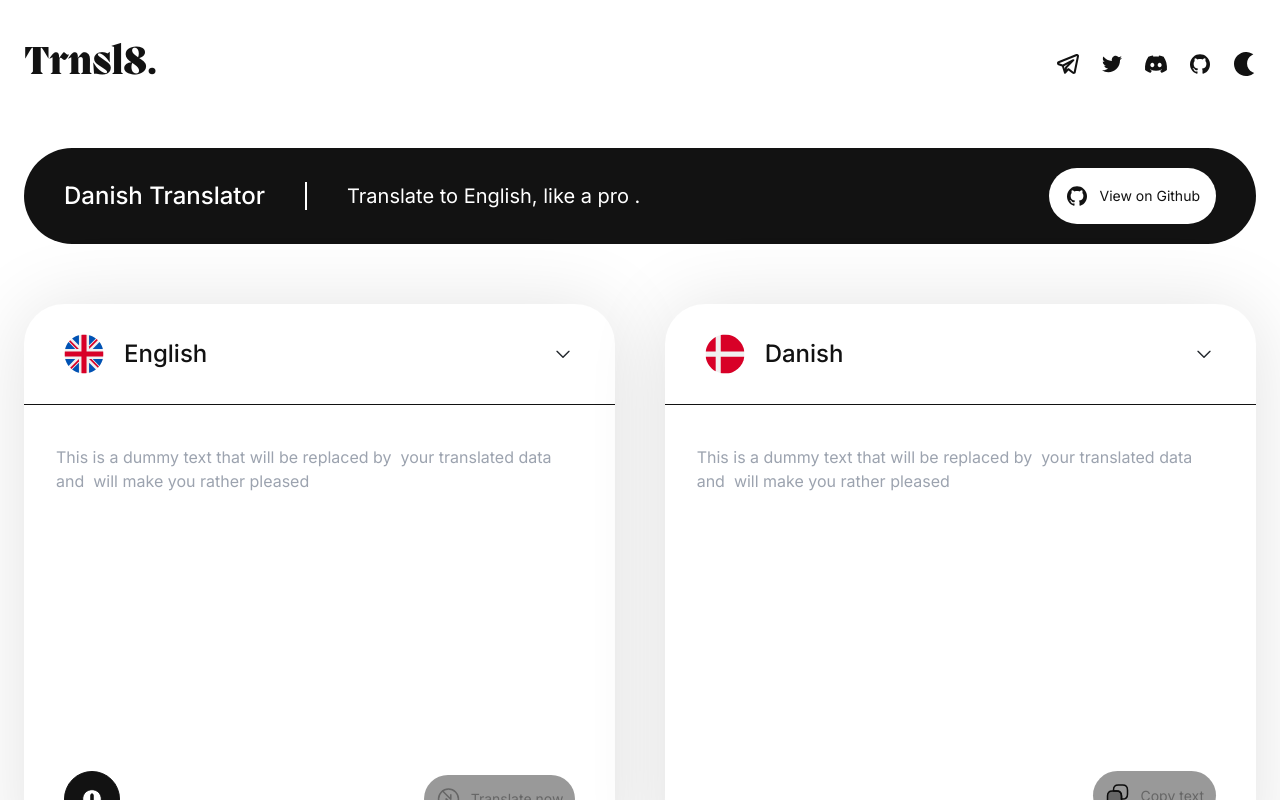
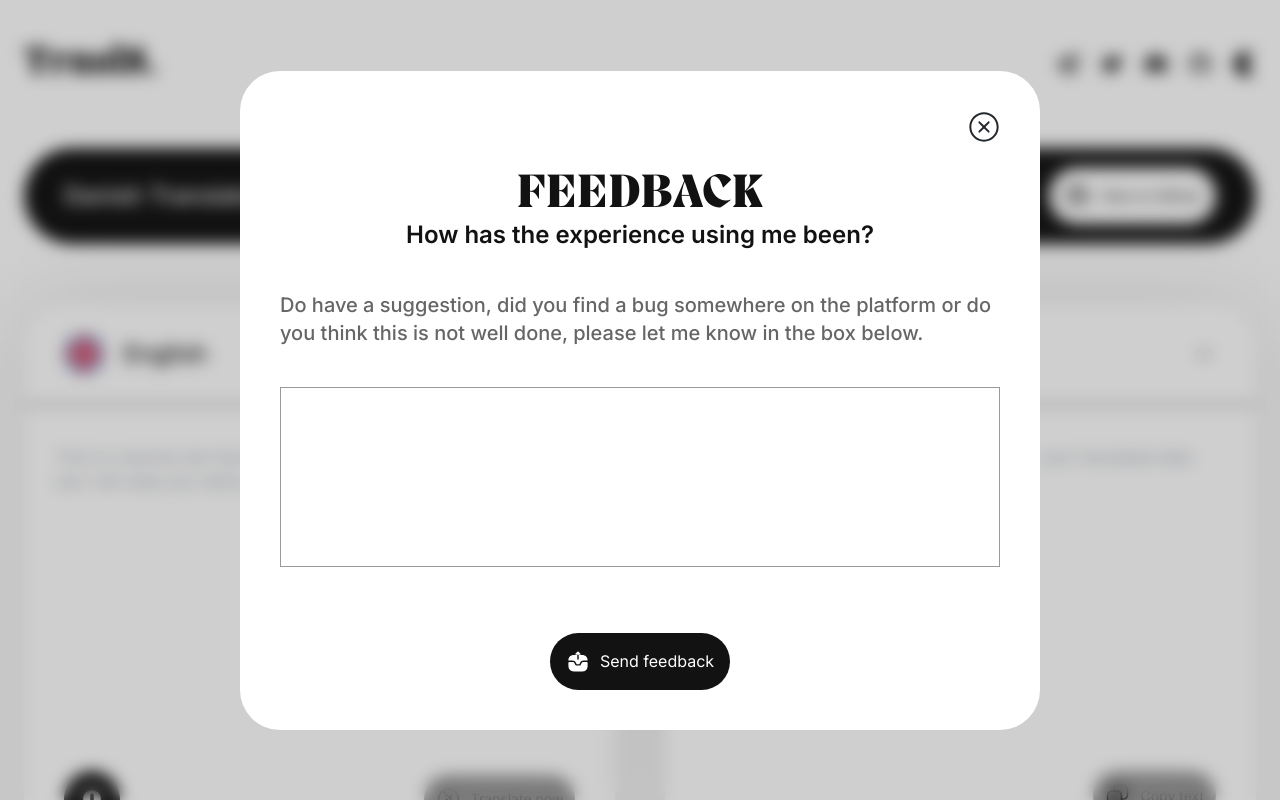
Before and after one commit to EazzieJr/transl8, a Vue app: page / in a window 1280 px wide. Shown: the top 800 px of the page. Built offline with nearby package versions, Linux system fonts and the light colour scheme.

Commit message:
Added the modal

```diff
--- a/src/App.vue
+++ b/src/App.vue
@@ -1,11 +1,11 @@
 <script setup>
+import { ref  } from 'vue';
 import Navigation from './components/Navigation.vue';
 import Footer from './components/Footer.vue';
 import MovingFollow from './components/MovingFollow.vue';
 import Github from './components/icons/Github.vue';
 
-
-
+const modalOpened = ref(true);
 </script>
 
 <template>
@@ -32,7 +32,7 @@ import Github from './components/icons/Github.vue';
   </div>
 
   <div class="converters constraint">
-    <form action="" class="">
+    <form @submit.prevent="submit" class="">
       <div class="english">
         <div class="top between">
           <div class="country-info">
@@ -50,7 +50,7 @@ import Github from './components/icons/Github.vue';
           <textarea name="inputtext" id="inputtext" placeholder="This is a dummy text that will be replaced by  your translated data and  will make you rather pleased"></textarea>
 
           <div class="buttons between">
-            <button class="info">
+            <button class="info" @click="modalOpened = !modalOpened">
               <svg width="57" height="56" class="dark:fill-white stroke-dark dark:stroke-light fill-light" viewBox="0 0 57 56" fill="none" xmlns="http://www.w3.org/2000/svg">
                 <rect x="0.5" width="56" height="56" rx="28" class="fill-dark dark:fill-white"/>
                 <path d="M29.5445 33.0816L29.564 33.064L29.5816 33.0445C29.698 32.9152 29.8063 32.7657 29.8842 32.566C29.954 32.3964 30 32.2033 30 32C30 31.7941 29.9528 31.5988 29.8815 31.4277C29.8091 31.2538 29.7081 31.096 29.5816 30.9555L29.564 30.936L29.5445 30.9184C29.404 30.7919 29.2462 30.6909 29.0723 30.6185C28.7092 30.4672 28.2908 30.4672 27.9277 30.6185C27.7538 30.6909 27.596 30.7919 27.4555 30.9184L27.436 30.936L27.4184 30.9555C27.2919 31.096 27.1909 31.2538 27.1185 31.4277C27.0472 31.5988 27 31.7941 27 32C27 32.2033 27.046 32.3964 27.1158 32.566C27.1937 32.7657 27.302 32.9152 27.4184 33.0445L27.436 33.064L27.4555 33.0816C27.596 33.2081 27.7538 33.3091 27.9277 33.3815C28.0988 33.4528 28.2941 33.5 28.5 33.5C28.7059 33.5 28.9012 33.4528 29.0723 33.3815C29.2462 33.3091 29.404 33.2081 29.5445 33.0816ZM19 28C19 22.7661 23.2661 18.5 28.5 18.5C33.7339 18.5 38 22.7661 38 28C38 33.2339 33.7339 37.5 28.5 37.5C23.2661 37.5 19 33.2339 19 28ZM28.5 22.75C27.8139 22.75 27.25 23.3139 27.25 24V29C27.25 29.6861 27.8139 30.25 28.5 30.25C29.1861 30.25 29.75 29.6861 29.75 29V24C29.75 23.3139 29.1861 22.75 28.5 22.75Z" class="fill-white dark:fill-dark dark:stroke-dark stoke-white"/>
@@ -121,6 +121,45 @@ import Github from './components/icons/Github.vue';
   <MovingFollow />
 
   <Footer />
+
+  <div class="modal center" v-if="modalOpened">
+    <div class="popup">
+      <button class="close place-self-end" @click="modalOpened = !modalOpened">
+        <svg width="32" height="32" class="fill-[#24292E] dark:fill-[#D1D6DB]" viewBox="0 0 32 32" fill="none" xmlns="http://www.w3.org/2000/svg">
+          <path d="M12.0487 10.6344C11.6582 10.2438 11.025 10.2438 10.6345 10.6344C10.244 11.0249 10.244 11.6581 10.6345 12.0486L14.5857 15.9998L10.6345 19.951C10.244 20.3416 10.244 20.9747 10.6345 21.3652C11.025 21.7558 11.6582 21.7558 12.0487 21.3652L15.9999 17.414L19.9512 21.3652C20.3417 21.7558 20.9748 21.7558 21.3654 21.3652C21.7559 20.9747 21.7559 20.3416 21.3654 19.951L17.4141 15.9998L21.3654 12.0486C21.7559 11.6581 21.7559 11.0249 21.3654 10.6344C20.9748 10.2438 20.3417 10.2438 19.9512 10.6344L15.9999 14.5856L12.0487 10.6344Z"/>
+          <path fill-rule="evenodd" clip-rule="evenodd" d="M16 1.33334C7.89986 1.33334 1.33337 7.89983 1.33337 16C1.33337 24.1002 7.89986 30.6667 16 30.6667C24.1002 30.6667 30.6667 24.1002 30.6667 16C30.6667 7.89983 24.1002 1.33334 16 1.33334ZM3.33337 16C3.33337 9.0044 9.00443 3.33334 16 3.33334C22.9956 3.33334 28.6667 9.0044 28.6667 16C28.6667 22.9956 22.9956 28.6667 16 28.6667C9.00443 28.6667 3.33337 22.9956 3.33337 16Z"/>
+        </svg>
+      </button>
+
+      <div class="texts">
+        <h5>Feedback</h5>
+
+        <span>How has the experience using me been?</span>
+      </div>
+
+      <form @submit.prevent="submitForm">
+        <div class="input-text">
+          <p>
+            Do have a suggestion, did you find a bug somewhere on the platform or do you think this is not well done, please let me know in the box below.
+          </p>
+
+          <textarea name=""></textarea>
+        </div>
+
+        <button class="send">
+          <svg width="25" height="25" class="dark:fill-[#0D0D0D] fill-white" viewBox="0 0 25 25" fill="none" xmlns="http://www.w3.org/2000/svg">
+            <path d="M21.8 13.063H18.32C17.34 13.063 16.47 13.603 16.03 14.483L15.19 16.143C14.99 16.543 14.59 16.793 14.15 16.793H10.87C10.56 16.793 10.12 16.723 9.83 16.143L8.99 14.493C8.55 13.623 7.67 13.073 6.7 13.073H3.2C2.81 13.073 2.5 13.383 2.5 13.773V17.033C2.5 20.663 4.68 22.833 8.32 22.833H16.7C20.13 22.833 22.24 20.953 22.5 17.613V13.763C22.5 13.383 22.19 13.063 21.8 13.063Z"/>
+            <path d="M13.25 4.64324L13.97 5.36324C14.12 5.51324 14.31 5.58324 14.5 5.58324C14.69 5.58324 14.88 5.51324 15.03 5.36324C15.32 5.07324 15.32 4.59324 15.03 4.30324L13.03 2.30324C13.02 2.29324 13.01 2.29324 13.01 2.28324C12.95 2.22324 12.87 2.17324 12.79 2.13324C12.78 2.13324 12.78 2.13324 12.77 2.12324C12.69 2.09324 12.61 2.08324 12.53 2.07324C12.5 2.07324 12.48 2.07324 12.45 2.07324C12.39 2.07324 12.33 2.09324 12.27 2.11324C12.24 2.12324 12.22 2.13324 12.2 2.14324C12.12 2.18324 12.04 2.22324 11.98 2.29324L9.97995 4.29324C9.68995 4.58324 9.68995 5.06324 9.97995 5.35324C10.27 5.64324 10.75 5.64324 11.04 5.35324L11.76 4.63324V5.83324H13.26V4.64324H13.25Z"/>
+            <path d="M22.5 11.643V11.683C22.28 11.603 22.04 11.563 21.8 11.563H18.32C16.77 11.563 15.38 12.423 14.69 13.803L13.94 15.283H11.08L10.33 13.813C9.64 12.423 8.25 11.563 6.7 11.563H3.2C2.96 11.563 2.72 11.603 2.5 11.683V11.643C2.5 8.00301 4.67 5.83301 8.31 5.83301H11.75V9.83301C11.75 10.243 12.09 10.583 12.5 10.583C12.91 10.583 13.25 10.243 13.25 9.83301V5.83301H16.69C20.33 5.83301 22.5 8.00301 22.5 11.643Z"/>
+          </svg>
+
+          <span>
+            Send feedback
+          </span>
+        </button>
+      </form>
+    </div>
+  </div>
 </template>
 
 <style lang="postcss" scoped>
@@ -258,4 +297,50 @@ import Github from './components/icons/Github.vue';
     }
   }
 }
+
+.modal {
+  @apply fixed top-0 right-0 bottom-0 left-0 px-4;
+  background: rgba(18, 18, 18, 0.2);
+  backdrop-filter: blur(8px);
+
+  .popup {
+    @apply bg-white dark:bg-[#0D0D0D] rounded-3xl lg:rounded-[40px] w-full mx-auto max-w-[800px] p-5 lg:p-10 grid grid-cols-1 h-fit;
+
+    .texts {
+      @apply mt-5 lg:mt-7 space-y-7 lg:space-y-10 text-center mb-7 lg:mb-10;
+
+      h5 {
+        @apply font-migra text-3xl lg:text-4xl xl:text-5xl text-dark dark:text-light uppercase;
+      }
+
+      span {
+        @apply font-sans text-dark dark:text-light font-semibold text-sm lg:text-xl xl:text-2xl;
+      }
+    }
+
+    form {
+      @apply space-y-10 lg:space-y-12 xl:space-y-[60px];
+
+      .input-text {
+        @apply space-y-5 lg:space-y-8 xl:space-y-10;
+
+        p {
+          @apply font-medium text-explainer text-xs lg:text-xl;
+        }
+
+        textarea {
+          @apply max-w-full min-w-full min-h-[180px] max-h-[180px] lg:max-h-[210px] xl:max-h-[240px] resize-none p-4 lg:p-5 border border-[#999999] bg-transparent
+        }
+      }
+
+      button {
+        @apply dark:bg-white bg-dark rounded-full p-3 lg:p-4 w-fit space-x-2 lg:space-x-2.5 text-white dark:text-dark flex items-center mx-auto;
+
+        svg {
+          @apply w-5 lg:w-6;
+        }
+      }
+    }
+  }
+}
 </style>
```
